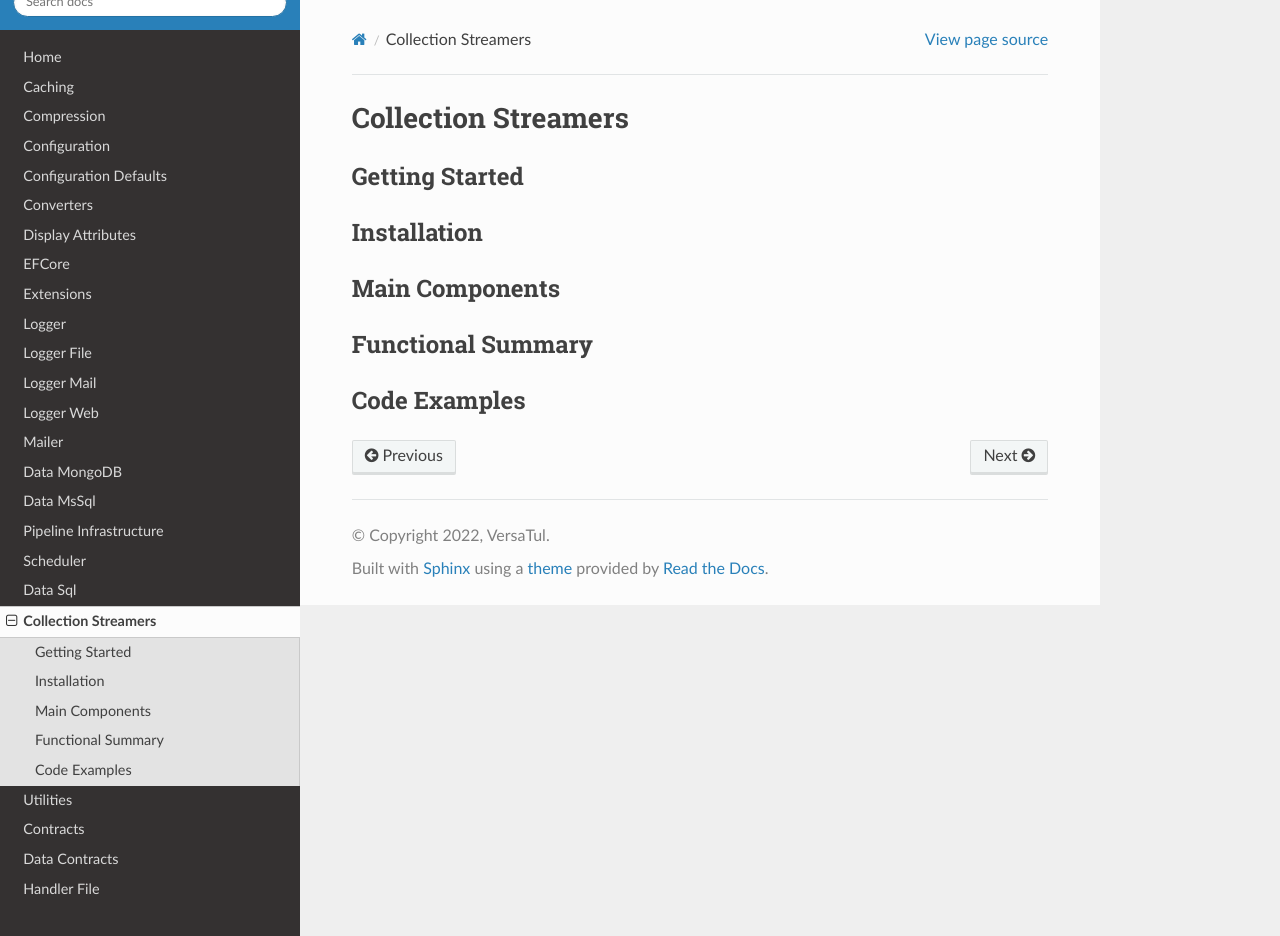
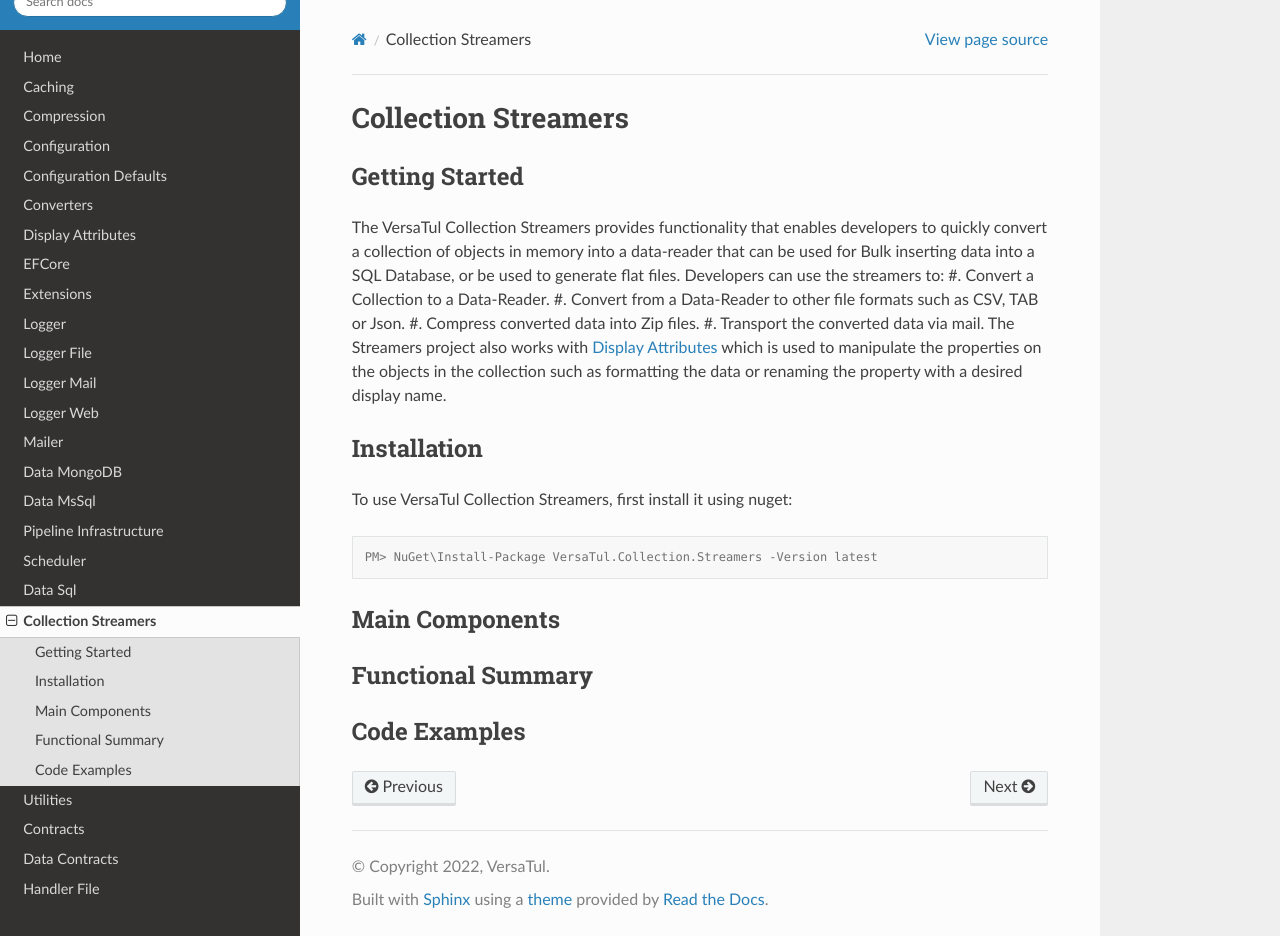
Before and after one commit to BjornWilliams/DocsVersaTul, a Sphinx documentation site: the page built from docs/source/streamers.rst, in a window 1280 px wide and 936 px high. Built offline with Sphinx 7.4.7 and the Read the Docs theme 2.0.0, drawn with Linux system fonts in a browser that asks for light colours.

Commit message:
Update streamers.rst

```diff
--- a/docs/source/streamers.rst
+++ b/docs/source/streamers.rst
@@ -3,9 +3,24 @@
 
 Getting Started
 ----------------
+The VersaTul Collection Streamers provides functionality that enables developers to quickly convert a collection of objects in memory into a data-reader that can be used for Bulk inserting data into a SQL Database, or be used to generate flat files.
+Developers can use the streamers to:
+#. Convert a Collection to a Data-Reader.
+#. Convert from a Data-Reader to other file formats such as CSV, TAB or Json.
+#. Compress converted data into Zip files.
+#. Transport the converted data via mail.
+The Streamers project also works with :doc:`display-attributes` which is used to manipulate the properties on the objects in the collection such as formatting the data or renaming the property with a desired display name.
 
 Installation
 ------------
+
+To use VersaTul Collection Streamers, first install it using nuget:
+
+.. code-block:: console
+
+    PM> NuGet\Install-Package VersaTul.Collection.Streamers -Version latest
+
+
 
 Main Components
 ----------------
```
